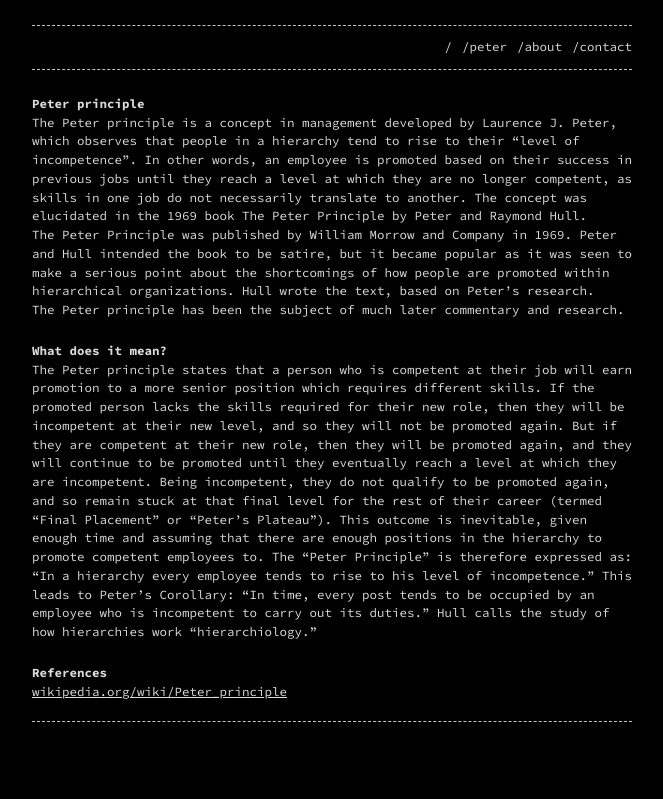
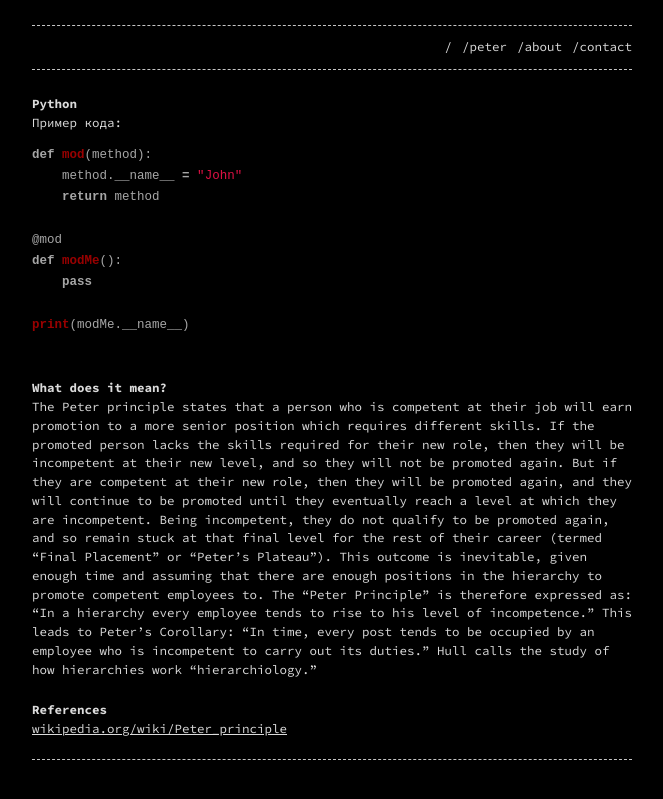
Before and after one commit to delyee/delyee.github.io, a Jekyll site: the page built from peter.md, in a window 1280 px wide. Shown: the top 799 px of the page, without its empty margins (308-971 px from the left). Built offline with Jekyll 4.4.1, drawn with Linux system fonts in a browser that asks for light colours.

Commit message:
Update peter.md

````diff
--- a/peter.md
+++ b/peter.md
@@ -4,13 +4,22 @@ layout: page
 permalink: /peter
 ---
 
-# Peter principle
+# Python
 
-The Peter principle is a concept in management developed by Laurence J. Peter, which observes that people in a hierarchy tend to rise to their "level of incompetence". In other words, an employee is promoted based on their success in previous jobs until they reach a level at which they are no longer competent, as skills in one job do not necessarily translate to another. The concept was elucidated in the 1969 book The Peter Principle by Peter and Raymond Hull.
+Пример кода:
 
-The Peter Principle was published by William Morrow and Company in 1969. Peter and Hull intended the book to be satire, but it became popular as it was seen to make a serious point about the shortcomings of how people are promoted within hierarchical organizations. Hull wrote the text, based on Peter's research.
+```python
+def mod(method):
+    method.__name__ = "John"
+    return method
 
-The Peter principle has been the subject of much later commentary and research.
+@mod
+def modMe():
+    pass
+
+print(modMe.__name__)
+
+```
 
 ## What does it mean?
 
````
